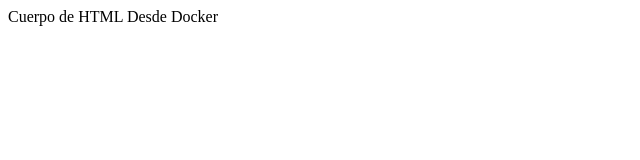
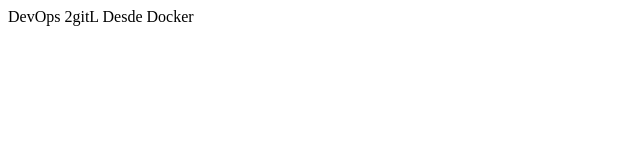
Before and after one commit to Zuryboy/DevOps, a website: page public/index.html in a window 1280 px wide. Shown: the full height of the page, 0-640 px from the left. Drawn offline with Linux system fonts and the light colour scheme.

Commit message:
Change html file

```diff
--- a/public/index.html
+++ b/public/index.html
@@ -3,6 +3,6 @@
         <title>Estoy esta empezando</title>
     </head>
     <body>
-        Cuerpo de HTML Desde Docker
+        DevOps 2gitL Desde Docker
     </body>
 </html>
```
